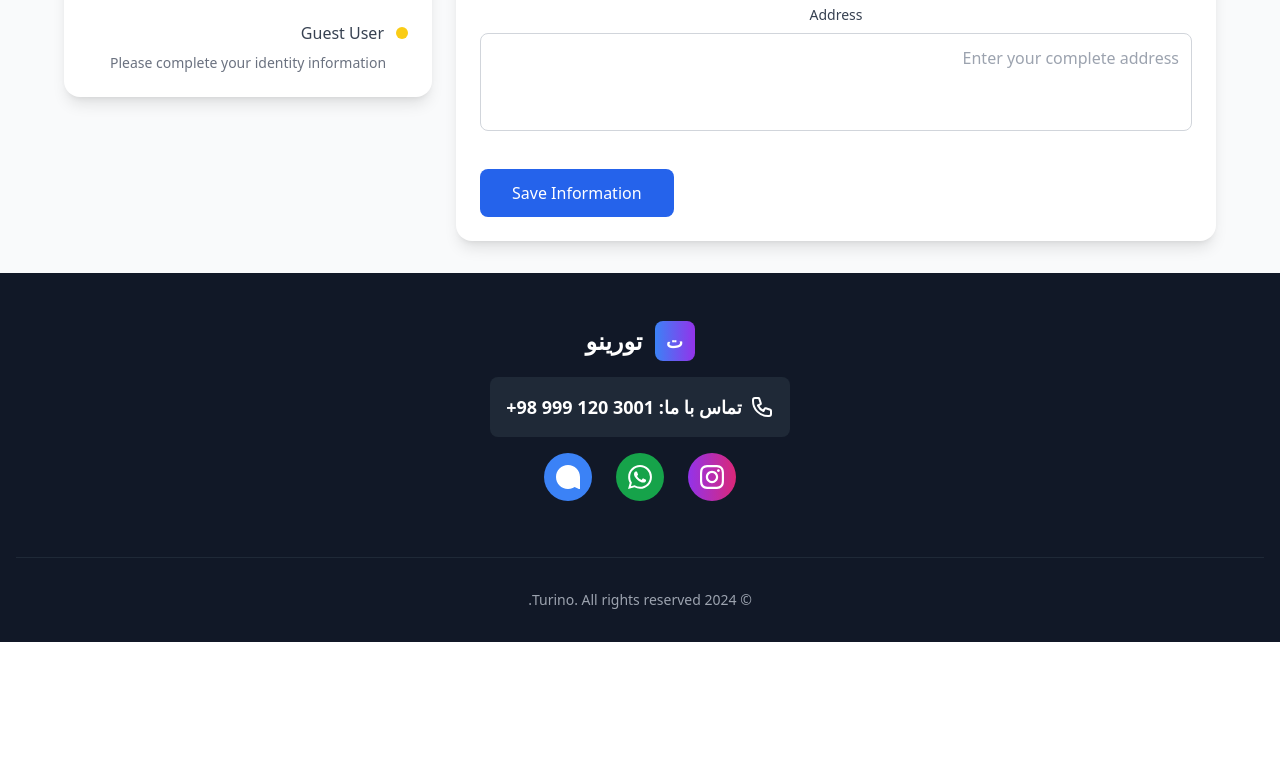
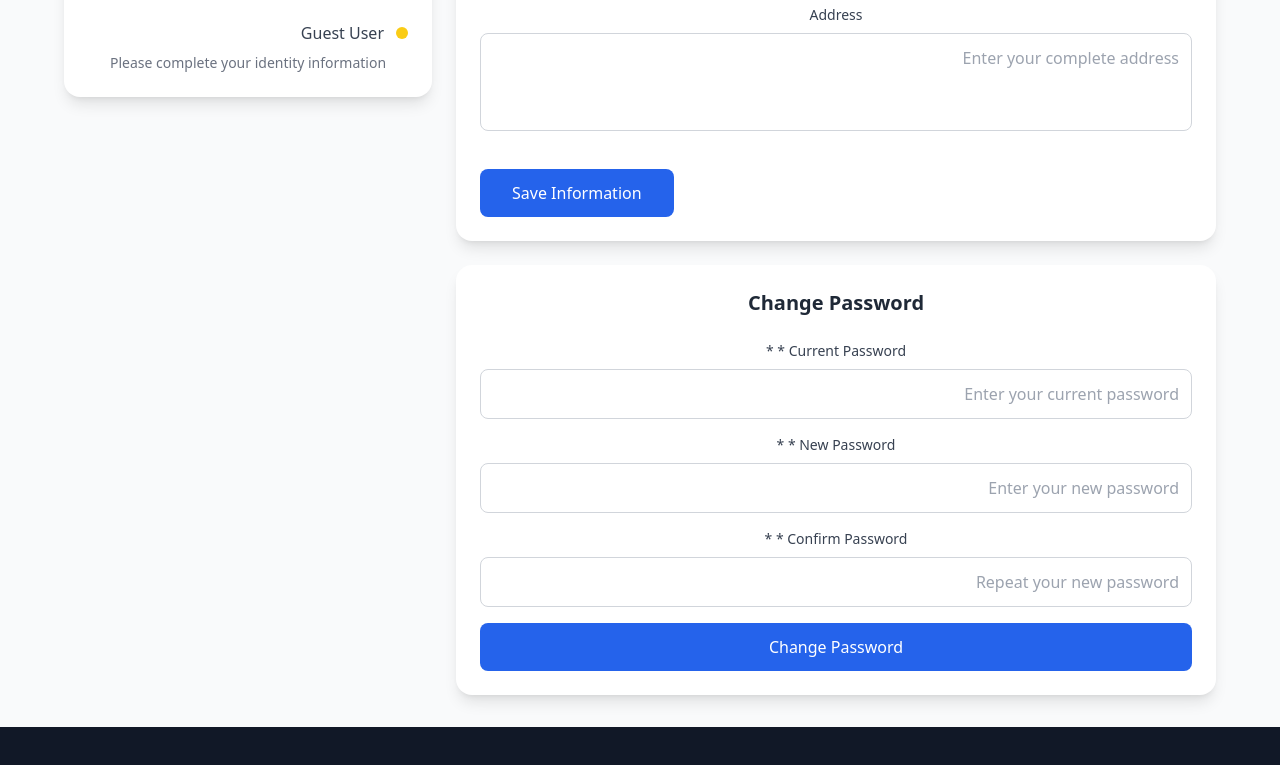
Before and after one commit to pprofessor/tourism-project, a React (Vite) app in the folder FrontEnd/: page /profile in a window 1280 px wide. Shown: the part 653-1418 px from the top of the page. Before the commit the page ends 1295 px from the top, so only its background shows below. Built offline with nearby package versions, Linux system fonts and the light colour scheme; a small style sheet from the web is missing.

Commit message:
اضافه کردن کادر تغییر رمز عبور به پروفایل

```diff
--- a/FrontEnd/public/locales/en/common.json
+++ b/FrontEnd/public/locales/en/common.json
@@ -372,5 +372,16 @@
       "createTicket": "Create Support Ticket",
       "callSupport": "Call Support"
     }
+  },
+
+  "changePassword": {
+    "title": "Change Password",
+    "currentPassword": "Current Password *",
+    "currentPasswordPlaceholder": "Enter your current password",
+    "newPassword": "New Password *",
+    "newPasswordPlaceholder": "Enter your new password",
+    "confirmPassword": "Confirm Password *",
+    "confirmPasswordPlaceholder": "Repeat your new password",
+    "changeButton": "Change Password"
   }
 }
--- a/FrontEnd/public/locales/fa/common.json
+++ b/FrontEnd/public/locales/fa/common.json
@@ -374,5 +374,22 @@
       "createTicket": "ایجاد تیکت پشتیبانی",
       "callSupport": "تماس تلفنی"
     }
+  },
+  "changePassword": {
+    "title": "تغییر رمز عبور",
+    "currentPassword": "رمز عبور فعلی",
+    "currentPasswordPlaceholder": "رمز عبور فعلی خود را وارد کنید",
+    "newPassword": "رمز عبور جدید",
+    "newPasswordPlaceholder": "رمز عبور جدید را وارد کنید",
+    "confirmPassword": "تکرار رمز عبور جدید",
+    "confirmPasswordPlaceholder": "رمز عبور جدید را تکرار کنید",
+    "changeButton": "تغییر رمز عبور",
+    "changing": "در حال تغییر...",
+    "success": "رمز عبور با موفقیت تغییر کرد",
+    "error": "خطا در تغییر رمز عبور",
+    "serverError": "خطا در ارتباط با سرور",
+    "allFieldsRequired": "تمام فیلدها الزامی هستند",
+    "passwordMinLength": "رمز عبور باید حداقل ۶ کاراکتر باشد",
+    "passwordsNotMatch": "رمزهای عبور مطابقت ندارند"
   }
 }
--- /dev/null
+++ b/FrontEnd/src/components/ChangePassword.tsx
@@ -0,0 +1,203 @@
+import React, { useState } from "react";
+import { useTranslation } from "react-i18next";
+
+interface ChangePasswordProps {
+  userId?: number;
+}
+
+const ChangePassword: React.FC<ChangePasswordProps> = ({ userId }) => {
+  const [currentPassword, setCurrentPassword] = useState("");
+  const [newPassword, setNewPassword] = useState("");
+  const [confirmPassword, setConfirmPassword] = useState("");
+  const [loading, setLoading] = useState(false);
+  const [message, setMessage] = useState<{
+    type: "success" | "error";
+    text: string;
+  } | null>(null);
+
+  const { t } = useTranslation();
+
+  const handleSubmit = async (e: React.FormEvent) => {
+    e.preventDefault();
+
+    if (!currentPassword || !newPassword || !confirmPassword) {
+      setMessage({
+        type: "error",
+        text: t("changePassword.allFieldsRequired"),
+      });
+      return;
+    }
+
+    if (newPassword.length < 6) {
+      setMessage({
+        type: "error",
+        text: t("changePassword.passwordMinLength"),
+      });
+      return;
+    }
+
+    if (newPassword !== confirmPassword) {
+      setMessage({
+        type: "error",
+        text: t("changePassword.passwordsNotMatch"),
+      });
+      return;
+    }
+
+    setLoading(true);
+    setMessage(null);
+
+    try {
+      const response = await fetch(
+        `http://localhost:8080/api/users/${userId}/change-password`,
+        {
+          method: "POST",
+          headers: {
+            "Content-Type": "application/json",
+            Authorization: `Bearer ${localStorage.getItem("token")}`,
+          },
+          body: JSON.stringify({
+            currentPassword,
+            newPassword,
+          }),
+        }
+      );
+
+      const result = await response.json();
+
+      if (response.ok && result.success) {
+        setMessage({
+          type: "success",
+          text: t("changePassword.success"),
+        });
+        setCurrentPassword("");
+        setNewPassword("");
+        setConfirmPassword("");
+      } else {
+        setMessage({
+          type: "error",
+          text: result.message || t("changePassword.error"),
+        });
+      }
+    } catch (error) {
+      setMessage({
+        type: "error",
+        text: t("changePassword.serverError"),
+      });
+    } finally {
+      setLoading(false);
+    }
+  };
+
+  return (
+    <div className="bg-white rounded-2xl shadow-lg p-6">
+      <h3 className="text-xl font-bold text-gray-800 mb-6">
+        {t("changePassword.title")}
+      </h3>
+
+      {message && (
+        <div
+          className={`p-3 rounded-lg mb-4 ${
+            message.type === "success"
+              ? "bg-green-100 text-green-700 border border-green-200"
+              : "bg-red-100 text-red-700 border border-red-200"
+          }`}
+        >
+          {message.text}
+        </div>
+      )}
+
+      <form onSubmit={handleSubmit} className="space-y-4">
+        <div>
+          <label
+            htmlFor="currentPassword"
+            className="block text-sm font-medium text-gray-700 mb-2"
+          >
+            {t("changePassword.currentPassword")} *
+          </label>
+          <input
+            id="currentPassword"
+            type="password"
+            value={currentPassword}
+            onChange={(e) => setCurrentPassword(e.target.value)}
+            className="w-full p-3 border border-gray-300 rounded-lg focus:outline-none focus:ring-2 focus:ring-blue-500 focus:border-transparent"
+            placeholder={t("changePassword.currentPasswordPlaceholder")}
+            required
+          />
+        </div>
+
+        <div>
+          <label
+            htmlFor="newPassword"
+            className="block text-sm font-medium text-gray-700 mb-2"
+          >
+            {t("changePassword.newPassword")} *
+          </label>
+          <input
+            id="newPassword"
+            type="password"
+            value={newPassword}
+            onChange={(e) => setNewPassword(e.target.value)}
+            className="w-full p-3 border border-gray-300 rounded-lg focus:outline-none focus:ring-2 focus:ring-blue-500 focus:border-transparent"
+            placeholder={t("changePassword.newPasswordPlaceholder")}
+            minLength={6}
+            required
+          />
+        </div>
+
+        <div>
+          <label
+            htmlFor="confirmPassword"
+            className="block text-sm font-medium text-gray-700 mb-2"
+          >
+            {t("changePassword.confirmPassword")} *
+          </label>
+          <input
+            id="confirmPassword"
+            type="password"
+            value={confirmPassword}
+            onChange={(e) => setConfirmPassword(e.target.value)}
+            className="w-full p-3 border border-gray-300 rounded-lg focus:outline-none focus:ring-2 focus:ring-blue-500 focus:border-transparent"
+            placeholder={t("changePassword.confirmPasswordPlaceholder")}
+            required
+          />
+        </div>
+
+        <button
+          type="submit"
+          disabled={loading}
+          className="w-full bg-blue-600 text-white py-3 rounded-lg hover:bg-blue-700 transition font-medium disabled:opacity-50 disabled:cursor-not-allowed flex items-center justify-center"
+        >
+          {loading ? (
+            <>
+              <svg
+                className="animate-spin h-5 w-5 text-white mr-2"
+                fill="none"
+                viewBox="0 0 24 24"
+              >
+                <circle
+                  className="opacity-25"
+                  cx="12"
+                  cy="12"
+                  r="10"
+                  stroke="currentColor"
+                  strokeWidth="4"
+                ></circle>
+                <path
+                  className="opacity-75"
+                  fill="currentColor"
+                  d="M4 12a8 8 0 018-8V0C5.373 0 0 5.373 0 12h4z"
+                ></path>
+              </svg>
+              {t("changePassword.changing")}
+            </>
+          ) : (
+            t("changePassword.changeButton")
+          )}
+        </button>
+      </form>
+    </div>
+  );
+};
+
+export default ChangePassword;
--- a/FrontEnd/src/pages/Profile.tsx
+++ b/FrontEnd/src/pages/Profile.tsx
@@ -8,6 +8,7 @@ import ProfileImageUpload from "../components/ProfileImageUpload";
 import PaymentHistory from "../components/PaymentHistory";
 import UserServices from "../components/UserServices";
 import { useTheme } from "../context/ThemeContext";
+import ChangePassword from "../components/ChangePassword";
 
 // انواع داده‌ها برای type safety
 interface UserData {
@@ -408,8 +409,11 @@ const Profile: React.FC = () => {
                 id="tab-profile"
               >
                 {/* ستون سمت راست - فرم اطلاعات هویتی */}
-                <div className="lg:col-span-2">
+                <div className="lg:col-span-2 space-y-6">
                   <ProfileForm userData={user} onUpdate={handleProfileUpdate} />
+
+                  {/* اضافه کردن بخش تغییر رمز عبور */}
+                  <ChangePassword userId={user.id} />
                 </div>
 
                 {/* ستون سمت چپ - آمار و اطلاعات */}
```
Also changed, not shown: FrontEnd/public/locales/ar/common.json (+10 -0 lines), FrontEnd/public/locales/tr/common.json (+10 -0 lines), 1 other file (tests, documents, lock files or other folders).
